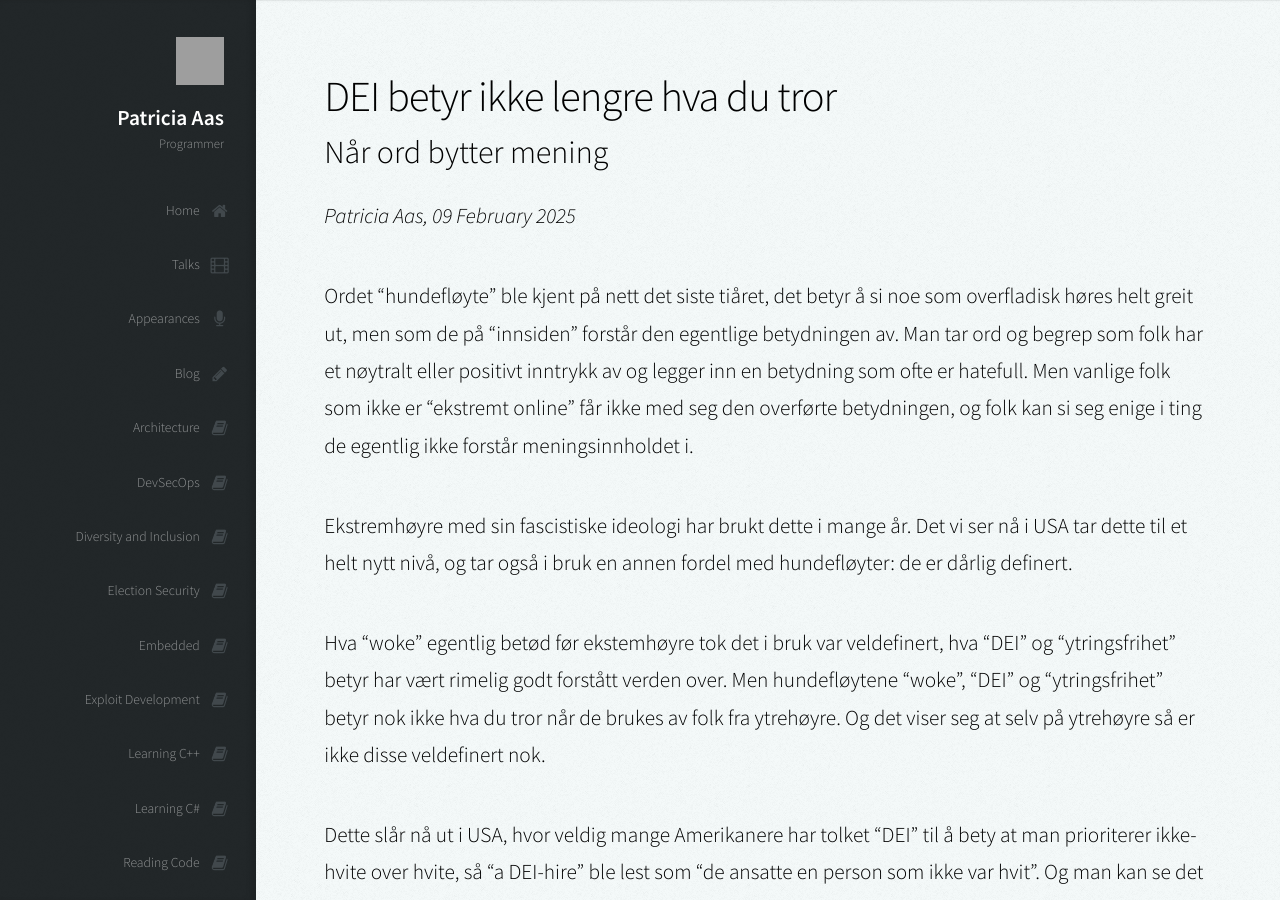
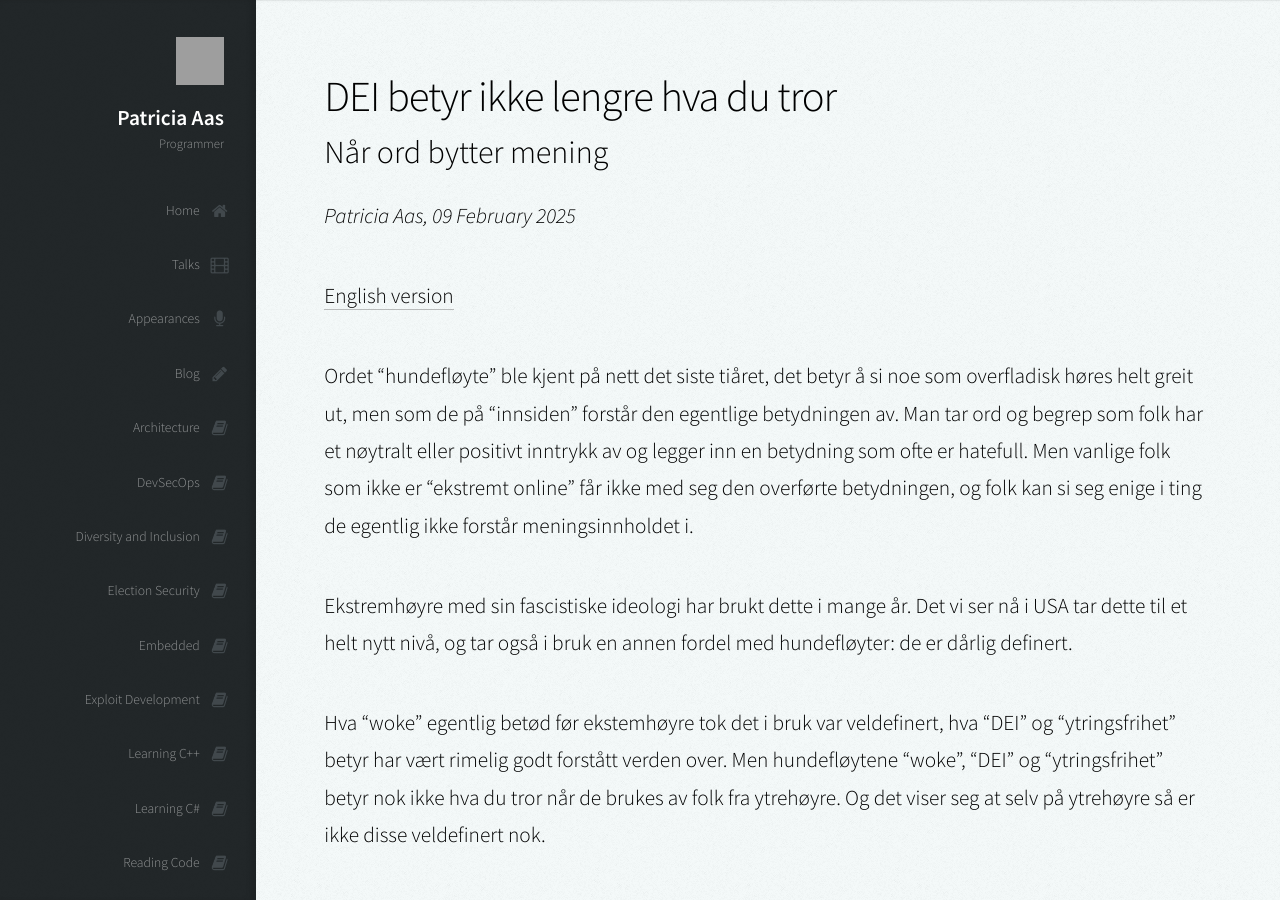
Before and after one commit to patricia-gallardo/patricia-gallardo.github.io, a Jekyll site: the page built from _posts/2025-02-09-dei_betyr_ikke_lengre_hva_du_tror.md, in a window 1280 px wide and 900 px high. Built offline with Jekyll 4.4.1, drawn with Linux system fonts in a browser that asks for light colours; nearby versions of some CDN libraries; grey boxes are pictures that could not be loaded.

Commit message:
Add link to the other version

```diff
--- a/_posts/2025-02-09-dei_betyr_ikke_lengre_hva_du_tror.md
+++ b/_posts/2025-02-09-dei_betyr_ikke_lengre_hva_du_tror.md
@@ -6,6 +6,8 @@ layout: post
 icon: fa-pencil
 image: "/assets/images/quetzal-1680758_640.500.jpg"
 ---
+
+[English version](https://patricia.no/2025/02/09/dei_doesnt_mean_what_you_think_anymore.html)
 
 Ordet "hundefløyte" ble kjent på nett det siste tiåret, det betyr å si noe som overfladisk høres helt greit ut, men
 som de på "innsiden" forstår den egentlige betydningen av. Man tar ord og begrep som folk har et nøytralt eller positivt
```
Also changed, not shown: _posts/2025-02-09-dei_doesnt_mean_what_you_think_anymore.md (+2 -0 lines).
